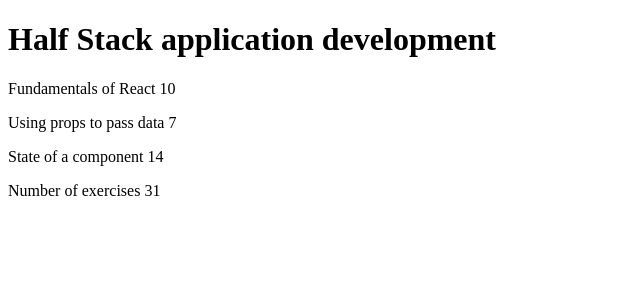
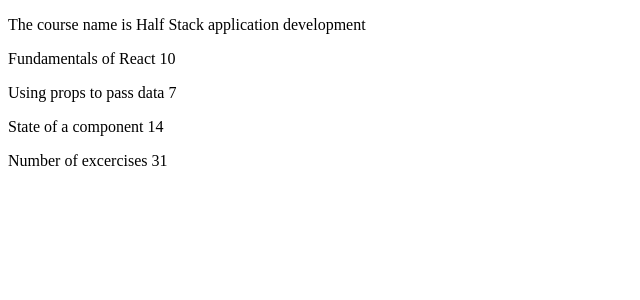
Before and after one commit to karloag/FullStackOpen_part0, a React (Vite) app in the folder Part1/courseinfo/: page / in a window 1280 px wide. Shown: the top 300 px of the page, without its empty margins (0-640 px from the left). Built offline with nearby package versions, Linux system fonts and the light colour scheme.

Commit message:
1.1 App refactor

```diff
--- a/Part1/courseinfo/src/App.jsx
+++ b/Part1/courseinfo/src/App.jsx
@@ -9,17 +9,11 @@
 
   return (
     <div>
-      <h1>{course}</h1>
-      <p>
-        {part1} {exercises1}
-      </p>
-      <p>
-        {part2} {exercises2}
-      </p>
-      <p>
-        {part3} {exercises3}
-      </p>
-      <p>Number of exercises {exercises1 + exercises2 + exercises3}</p>
+      <Header course = {course}/>
+      <Content part1 = {part1} exercises1 = {exercises1}/>
+      <Content part1 = {part2} exercises1 = {exercises2}/>
+      <Content part1 = {part3} exercises1 = {exercises3}/>
+      <Total exercises1 = {exercises1} exercises2={exercises2} exercises3={exercises3}/>
     </div>
   )
 }
@@ -40,20 +34,17 @@
     <div>
       <p>
         {props.part1} {props.exercises1}
-        {props.part2} {props.exercises2}
-        {props.part3} {props.exercises3}
       </p>
     </div>
   )
 
 }
 
-
 const Total = (props)=>{
   return(
     <div>
       <p>
-        Number of excercises {exercises1+exercises2+exercises3}
+        Number of excercises {props.exercises1+props.exercises2+props.exercises3}
       </p>
     </div>
   )
```
